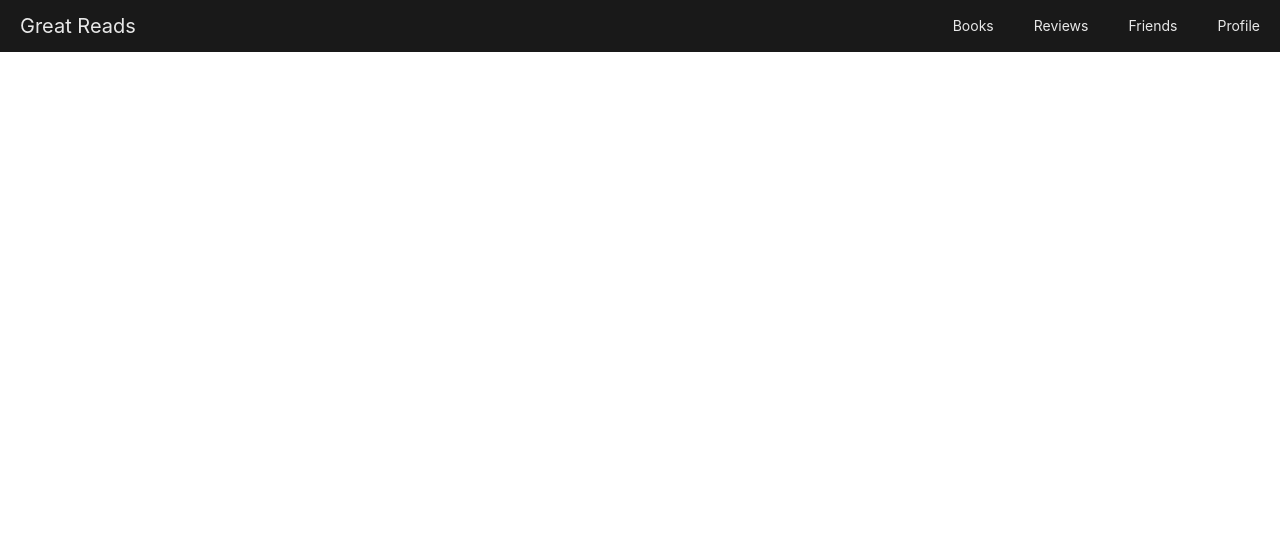
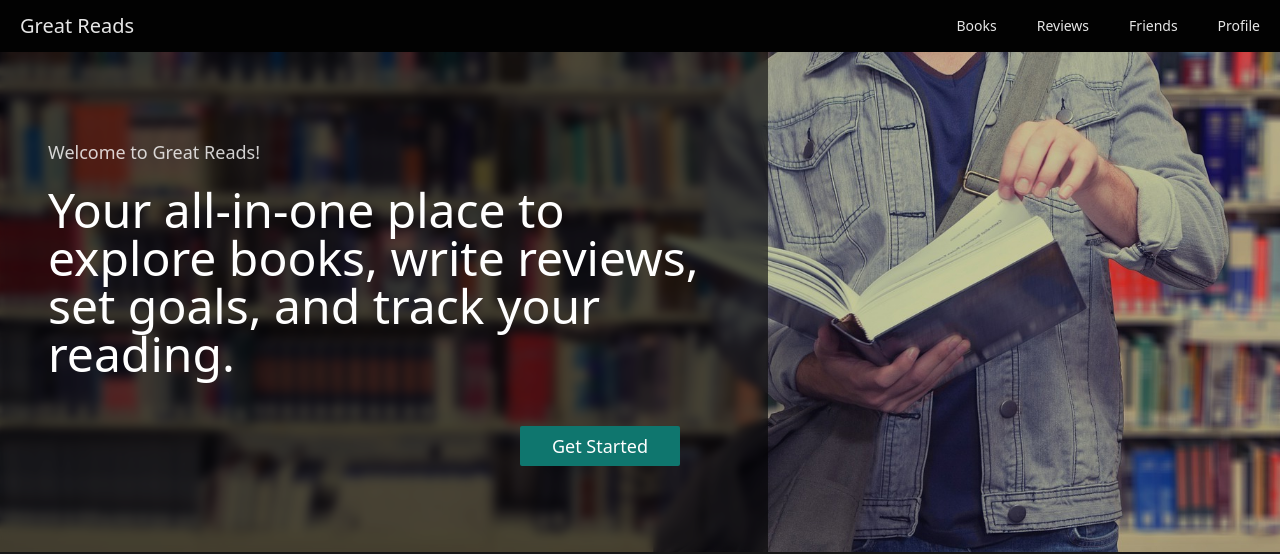
Before and after one commit to jaisawhney/great-reads, a Next.js app: page / in a window 1280 px wide. Shown: the top 554 px of the page. Built offline with nearby package versions, Linux system fonts and the light colour scheme.

Commit message:
banner image for homepage

```diff
--- /dev/null
+++ b/components/Banner.js
@@ -0,0 +1,41 @@
+import classNames from "classnames";
+import Link from "next/link";
+
+export default function Banner() {
+  return (
+    <div
+      className={classNames("bg-[url('/images/guy-reading.jpg')] bg-right bg-cover -mt-3 py-5",
+        "md:relative md:bg-right md:h-[500px] md:py-0 md:-mt-10"
+      )}
+    >
+      <div
+        className={classNames(
+          "flex flex-col justify-center px-5 py-10 backdrop-blur-sm",
+          "md:max-w-[60vw] text-white bg-black/60 md:px-12 md:h-[500px]"
+        )}
+      >
+        <div className="text-left flex flex-col">
+          <h1 className={classNames("text-md text-white/80 mb-5", "md:text-lg")}>
+            Welcome to Great Reads!
+          </h1>
+          <p
+            className={classNames(
+              "text-wrap text-4xl pr-8",
+              "md:text-5xl md:pr-4"
+            )}
+          >
+            Your all-in-one place to explore books, write reviews, set goals,
+            and track your reading.
+          </p>
+
+          {/* BUTTON */}
+          <Link href="">
+            <button className={classNames("bg-teal-700 rounded-sm py-1.5 px-8 w-fit text-lg mt-12 ml-auto mr-10", "")}>
+              Get Started
+            </button>
+          </Link>
+        </div>
+      </div>
+    </div>
+  );
+}
--- a/pages/index.js
+++ b/pages/index.js
@@ -1,23 +1,26 @@
 import Head from "next/head";
 import Image from "next/image";
+import Banner from "../components/Banner";
+import Footer from "../components/Footer";
 import Header from "../components/Header";
-import styles from "../styles/Home.module.css";
+// import styles from "../styles/Home.module.css";
 
 export default function Home() {
+
   return (
-    <div >
+    <div>
       <Head>
         <title>Great Reads</title>
-        <meta name="description" content="Generated by create next app" />
+        <meta name="description" content="" />
         <link rel="icon" href="/favicon.ico" />
       </Head>
 
-      <main className={styles.main}>
-        <Header />
+      <Header />
+      <main className="">
+        <Banner />
       </main>
 
-      <footer className={styles.footer}>
-      </footer>
+      <Footer />
     </div>
   );
 }
--- a/styles/globals.css
+++ b/styles/globals.css
@@ -2,29 +2,13 @@
 @tailwind components;
 @tailwind utilities;
 
-html,
 body {
-  padding: 0;
-  margin: 0;
-  font-family: -apple-system, BlinkMacSystemFont, Segoe UI, Roboto, Oxygen,
-    Ubuntu, Cantarell, Fira Sans, Droid Sans, Helvetica Neue, sans-serif;
+  @apply bg-neutral-900;
 }
 
-a {
-  color: inherit;
-  text-decoration: none;
+main {
+  @apply flex flex-col pt-[80px] my-3;
+  @apply min-h-[100vh];
+
+  /* medium */
 }
-
-* {
-  box-sizing: border-box;
-}
-
-@media (prefers-color-scheme: dark) {
-  html {
-    color-scheme: dark;
-  }
-  body {
-    color: white;
-    background: black;
-  }
-}
```
Also changed, not shown: public/images/guy-reading.jpg (added).
